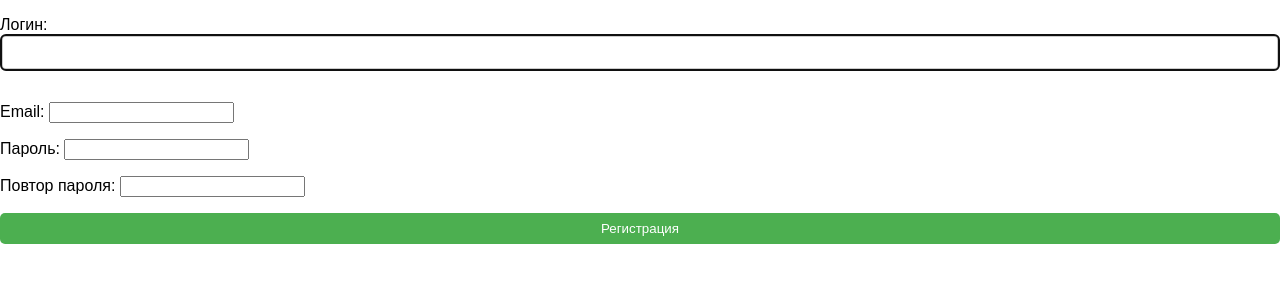
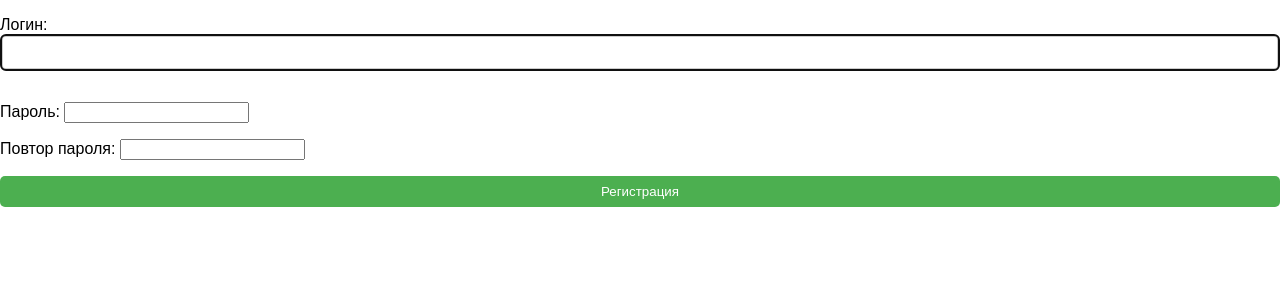
Before and after one commit to k1nque/softjinnBack, a Django app: page /register/ in a window 1280 px wide. Shown: the part 110-410 px from the top of the page. Run offline with Django 5.2, Linux system fonts and the light colour scheme.

Commit message:
Small fixes

```diff
--- a/main_app/forms.py
+++ b/main_app/forms.py
@@ -5,13 +5,13 @@ from django import forms
 
 class RegisterUserForm(UserCreationForm):
     username = forms.CharField(label='Логин', widget=forms.TextInput(attrs={'class': 'form-input'}))
-    email = forms.EmailField(label='Email', widget=forms.EmailInput(attrs={'class': 'form-input'}))
+    # email = forms.EmailField(label='Email', widget=forms.EmailInput(attrs={'class': 'form-input'}))
     password1 = forms.CharField(label='Пароль', widget=forms.PasswordInput(attrs={'class': 'form-input'}))
     password2 = forms.CharField(label='Повтор пароля', widget=forms.PasswordInput(attrs={'class': 'form-input'}))
 
     class Meta:
         model = User
-        fields = ('username', 'email', 'password1', 'password2')
+        fields = ('username', 'password1', 'password2')
 
 
 class LoginUserForm(AuthenticationForm):
--- a/main_app/templates/index.html
+++ b/main_app/templates/index.html
@@ -2,7 +2,9 @@
 {% load static %}
 
 {% block header %}
+{% if request.user.is_authenticated %}
 <button class="add-idea-button" onclick="toggleAddIdea()">Добавить идею</button>
+{% endif %}
 {% endblock header %}
 
 
```
Also changed, not shown: main_app/templates/login.html (indentation only).
